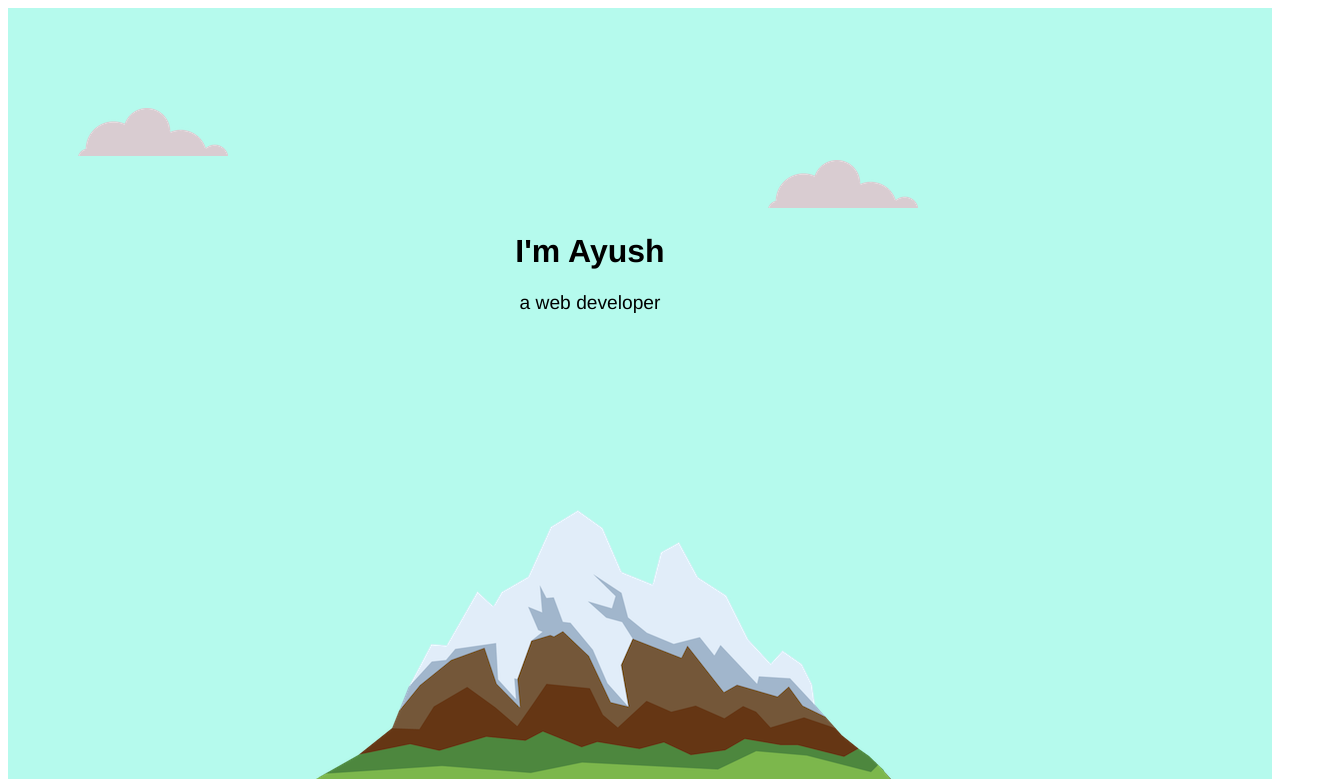
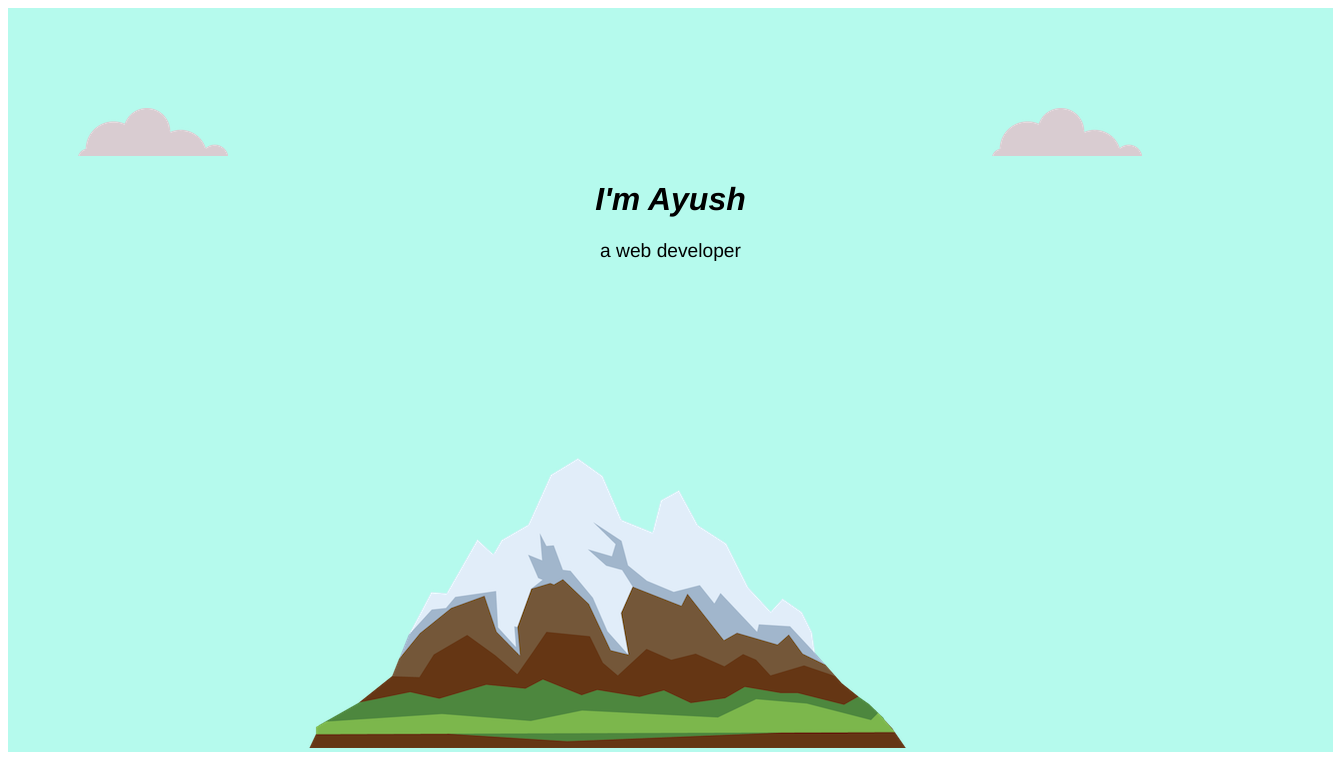
Before and after one commit to Ayush123455/Ayush-Web, a plain HTML site: page index.html in a window 1280 px wide. Shown: the top 779 px of the page, 1333 px wide, since content can reach past the window. Drawn offline with Linux system fonts and the light colour scheme.

Commit message:
Add files via upload

```diff
--- a/css/style.css
+++ b/css/style.css
@@ -1,10 +1,11 @@
 
 
 .top-box{
+    width: 1325px;
     background-color: #b5faed;
     position: relative;
     padding-top: 100px;
-    padding-right: 100px;
+
 
 
 
@@ -155,7 +156,7 @@ a:hover{
     padding-top: 100px ;
 }
 .htmlcss-logo{
-    margin-left: 80px;
+    margin-left: 20px;
     width: 300px;
     border-radius: 500px;
     float: right;
--- a/index.html
+++ b/index.html
@@ -6,7 +6,7 @@
 
     <link rel="stylesheet" href="css/style.css">
     <link rel="icon" href="images/CSS - My Site Images/favicon.ico">
-
+    <meta name="viewport" content="width=device-width, initial-scale=1.0">
 
 </head>
 
@@ -18,7 +18,7 @@
         <img class="bottom-cloud" src="images/CSS - My Site Images/cloud.png">
         <img id="top-cloud" src="images/CSS - My Site Images/cloud.png" >
 
-        <h1 class="head">I'm Ayush</h1>
+        <h1 class="head"><i>I'm Ayush</i></h1>
         <p class="para">a web developer</p>
 
 
```
